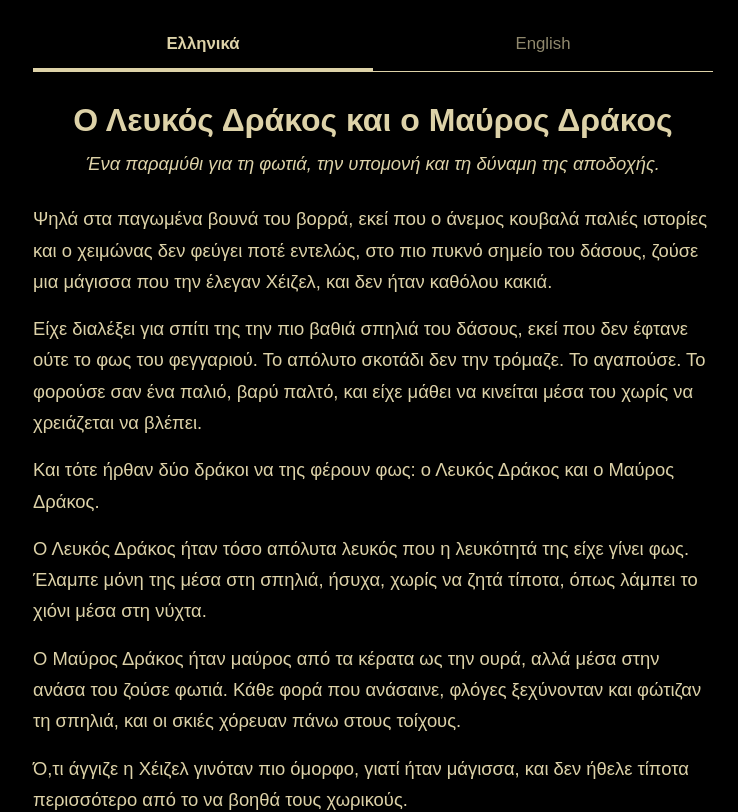
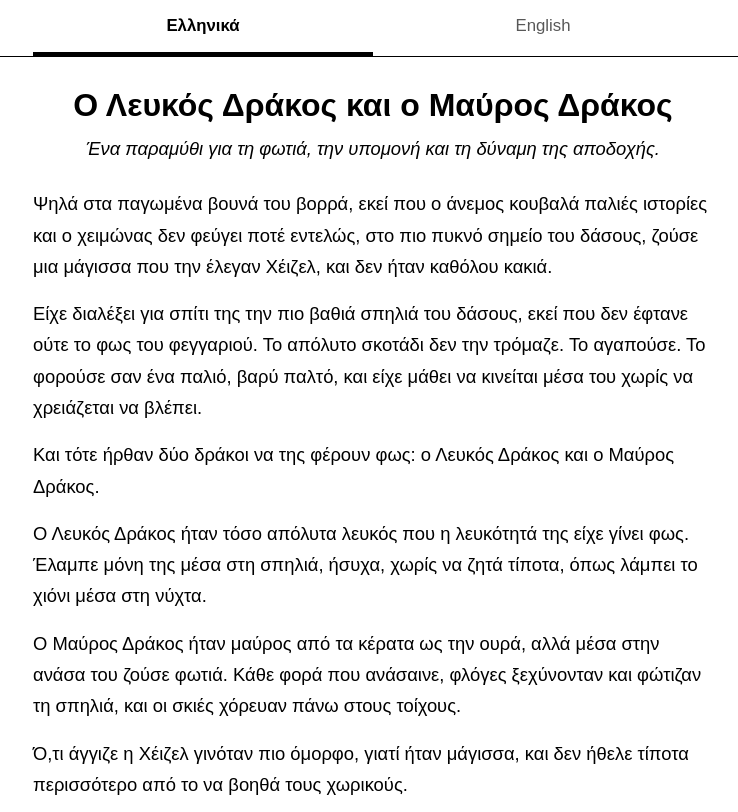
Before and after one commit to theodoroustella-alt/White-Damon-story, a plain HTML site: page Dragon_story.html in a window 1280 px wide. Shown: the top 812 px of the page, without its empty margins (267-1005 px from the left). Drawn offline with Linux system fonts and the light colour scheme.

Commit message:
Greek tab: white page/black text; English tab: black page/golden text
Co-Authored-By: Claude Sonnet 5.5 <noreply@anthropic.com>
Claude-Session: https://claude.ai/code/session_01GvY1uh8yB6kxNrbZKk9BCc

```diff
--- a/Dragon_story.html
+++ b/Dragon_story.html
@@ -6,35 +6,48 @@
 <meta name="viewport" content="width=device-width, initial-scale=1">
 <title>Ο Λευκός Δράκος και ο Μαύρος Δράκος / The White Dragon and the Black Dragon</title>
 <style>
-  html { -webkit-text-size-adjust: 100%; background: #000; }
-  body { margin: 0; background: #000; color: #ddd2a8; font-family: Arial, Helvetica, sans-serif; }
-  .wrap { max-width: 680px; margin: 0 auto; padding: 20px 18px 56px; }
+  html { -webkit-text-size-adjust: 100%; background: #fff; }
+  html:has(#t-en:checked) { background: #000; }
+  body { margin: 0; font-family: Arial, Helvetica, sans-serif; }
   .radio { position: absolute; opacity: 0; width: 1px; height: 1px; }
-  .tabs { display: -webkit-box; display: -webkit-flex; display: flex; border-bottom: 1px solid #ddd2a8; margin-bottom: 28px; }
-  .tabs label { -webkit-box-flex: 1; -webkit-flex: 1; flex: 1; text-align: center; padding: 14px 8px; font-size: 1.05rem; cursor: pointer; border-bottom: 4px solid transparent; margin-bottom: -1px; opacity: .65; }
+  .tabs { display: -webkit-box; display: -webkit-flex; display: flex; max-width: 680px; margin: 0 auto; padding: 0 18px; }
+  .tabs label { -webkit-box-flex: 1; -webkit-flex: 1; flex: 1; text-align: center; padding: 16px 8px; font-size: 1.05rem; cursor: pointer; border-bottom: 4px solid transparent; opacity: .65; }
   .tabs label:hover { opacity: 1; }
-  .panel { display: none; }
+  .bar { border-bottom: 1px solid; }
+  .panel { display: none; min-height: 100vh; }
+  .inner { max-width: 680px; margin: 0 auto; padding: 28px 18px 64px; }
+  /* Greek: white page, black text */
+  .panel-el { background: #fff; color: #000; }
+  /* English: black page, golden text */
+  .panel-en { background: #000; color: #ddd2a8; }
+  .bar-el { background: #fff; color: #000; border-color: #000; }
+  .bar-en { background: #000; color: #ddd2a8; border-color: #ddd2a8; }
   #t-el:checked ~ .panel-el, #t-en:checked ~ .panel-en { display: block; }
-  #t-el:checked ~ .tabs label[for="t-el"], #t-en:checked ~ .tabs label[for="t-en"] { border-bottom-color: #ddd2a8; font-weight: bold; opacity: 1; }
-  #t-el:focus ~ .tabs label[for="t-el"], #t-en:focus ~ .tabs label[for="t-en"] { outline: 2px solid #ddd2a8; outline-offset: -4px; }
-  h1 { margin: 0 0 8px; text-align: center; font-size: 2rem; line-height: 1.25; color: #ddd2a8; }
-  .sub { text-align: center; font-style: italic; margin: 0 0 24px; color: #ddd2a8; }
-  p { font-size: 1.15rem; line-height: 1.7; margin: 16px 0 0; color: #ddd2a8; }
+  #t-el:checked ~ .bar-el, #t-en:checked ~ .bar-en { display: block; }
+  .bar { display: none; }
+  #t-el:checked ~ .bar-el label[for="t-el"], #t-en:checked ~ .bar-en label[for="t-en"] { border-bottom-color: currentColor; font-weight: bold; opacity: 1; }
+  #t-el:focus-visible ~ .bar-el label[for="t-el"], #t-en:focus-visible ~ .bar-en label[for="t-en"] { outline: 2px solid currentColor; outline-offset: -4px; }
+  h1 { margin: 0 0 8px; text-align: center; font-size: 2rem; line-height: 1.25; }
+  .sub { text-align: center; font-style: italic; margin: 0 0 24px; }
+  p { font-size: 1.15rem; line-height: 1.7; margin: 16px 0 0; }
   p.said { font-style: italic; }
   p.end { text-align: center; font-style: italic; font-weight: bold; margin-top: 32px; }
   @media (max-width: 480px) { h1 { font-size: 1.6rem; } p { font-size: 1.08rem; } }
-  @media print { html, body { background: #fff; } h1, p, .sub { color: #000; } .tabs { display: none; } .panel { display: block !important; page-break-before: always; } }
+  @media print { html, body { background: #fff; } .panel-el, .panel-en { background: #fff; color: #000; display: block !important; min-height: 0; page-break-before: always; } .bar { display: none !important; } }
 </style>
 </head>
 <body>
-<div class="wrap">
 <input class="radio" type="radio" name="lang" id="t-el" checked>
 <input class="radio" type="radio" name="lang" id="t-en">
-<div class="tabs">
+<div class="bar bar-el"><div class="tabs">
   <label for="t-el" lang="el">Ελληνικά</label>
   <label for="t-en" lang="en">English</label>
-</div>
-<div class="panel panel-el" lang="el">
+</div></div>
+<div class="bar bar-en"><div class="tabs">
+  <label for="t-el" lang="el">Ελληνικά</label>
+  <label for="t-en" lang="en">English</label>
+</div></div>
+<div class="panel panel-el" lang="el"><div class="inner">
 <h1>Ο Λευκός Δράκος και ο Μαύρος Δράκος</h1>
 <p class="sub">Ένα παραμύθι για τη φωτιά, την υπομονή και τη δύναμη της αποδοχής.</p>
 <p>Ψηλά στα παγωμένα βουνά του βορρά, εκεί που ο άνεμος κουβαλά παλιές ιστορίες και ο χειμώνας δεν φεύγει ποτέ εντελώς, στο πιο πυκνό σημείο του δάσους, ζούσε μια μάγισσα που την έλεγαν Χέιζελ, και δεν ήταν καθόλου κακιά.</p>
@@ -156,8 +169,8 @@
 <p>Γιατί ποτέ δεν είχε ανάγκη έναν πρίγκιπα να τη σώσει.</p>
 <p>Είχε ήδη μάθει να κυβερνά τον δικό της ουρανό.</p>
 <p class="end">Τέλος.</p>
-</div>
-<div class="panel panel-en" lang="en">
+</div></div>
+<div class="panel panel-en" lang="en"><div class="inner">
 <h1>The White Dragon and the Black Dragon</h1>
 <p class="sub">A fairy tale about fire, patience, and the power of acceptance.</p>
 <p>High in the frozen mountains of the north, where the wind carries old stories and winter never quite leaves, in the thickest part of the forest, there lived a witch called Hazel, and she was not wicked at all.</p>
@@ -279,7 +292,6 @@
 <p>Because she had never needed a prince to save her.</p>
 <p>She had already learned to rule her own sky.</p>
 <p class="end">The End.</p>
-</div>
-</div>
+</div></div>
 </body>
 </html>
```
